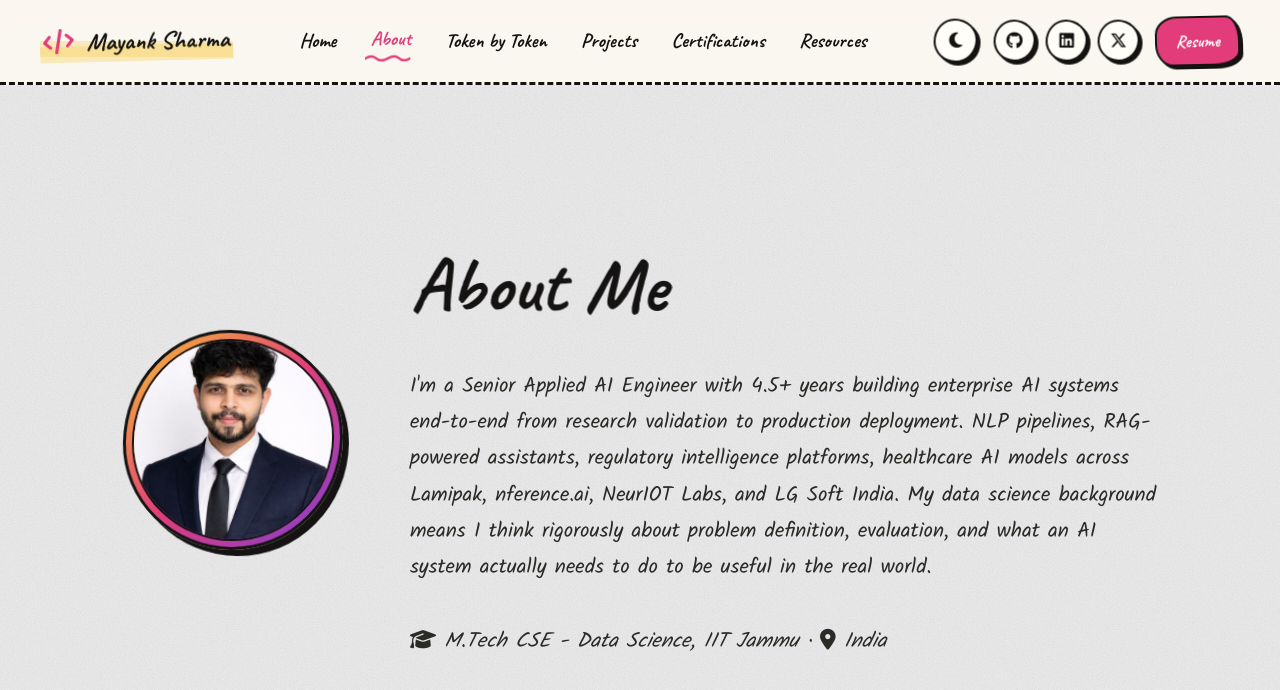
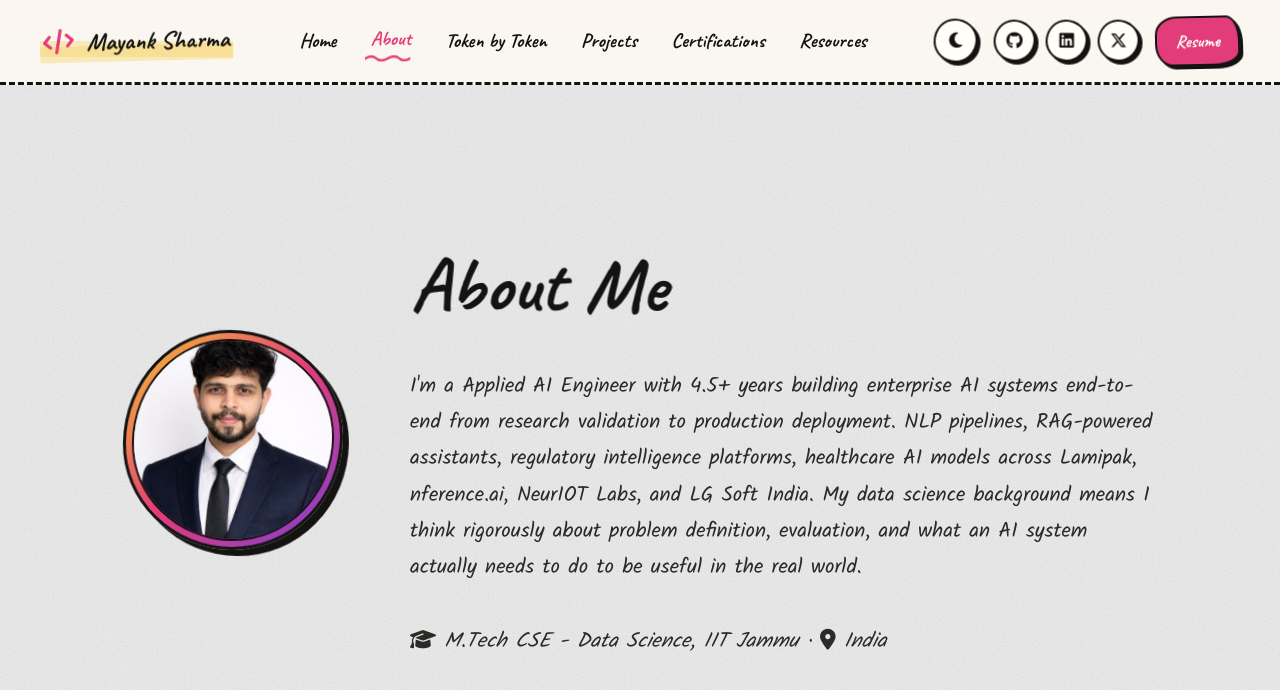
Before and after one commit to mayank1101/mayank1101.github.io, a Jekyll site: the page built from about.html, in a window 1280 px wide and 900 px high. Shown: the top 690 px of the window. Built offline with Jekyll 4.4.1, drawn with Linux system fonts in a browser that asks for light colours; some web fonts are replaced.

Commit message:
updated about.html and projects.html

```diff
--- a/about.html
+++ b/about.html
@@ -18,7 +18,7 @@ description: About Mayank Sharma — Senior Applied AI Engineer with 4.5+ years
         <div class="hero-text">
             <h1>About Me</h1>
             <p>
-                I'm a Senior Applied AI Engineer with 4.5+ years building enterprise AI systems end-to-end
+                I'm a Applied AI Engineer with 4.5+ years building enterprise AI systems end-to-end
                 from research validation to production deployment. NLP pipelines, RAG-powered assistants,
                 regulatory intelligence platforms, healthcare AI models across Lamipak, nference.ai, NeurIOT Labs,
                 and LG Soft India. My data science background means I think rigorously about problem definition,
--- a/projects.html
+++ b/projects.html
@@ -10,7 +10,7 @@ description: Side projects and learning initiatives from courses and programs in
       <h1>Side Projects & Learning</h1>
       <p>Learning projects and experiments from courses and programs. These showcase my hands-on exploration across deep learning, NLP, data science, and analytics.</p>
       <p class="muted" style="margin-top: 1rem; font-size: 0.95rem;">
-        <i class="fas fa-info-circle"></i> Looking for product case studies? Check out my <a href="/case-studies.html" style="color: var(--accent-cyan); text-decoration: underline;">Case Studies</a> page to see real products I've built and outcomes achieved.
+        <i class="fas fa-clock"></i> Product case studies — coming soon.
       </p>
     </div>
     <div class="proj-stats-grid">
```
